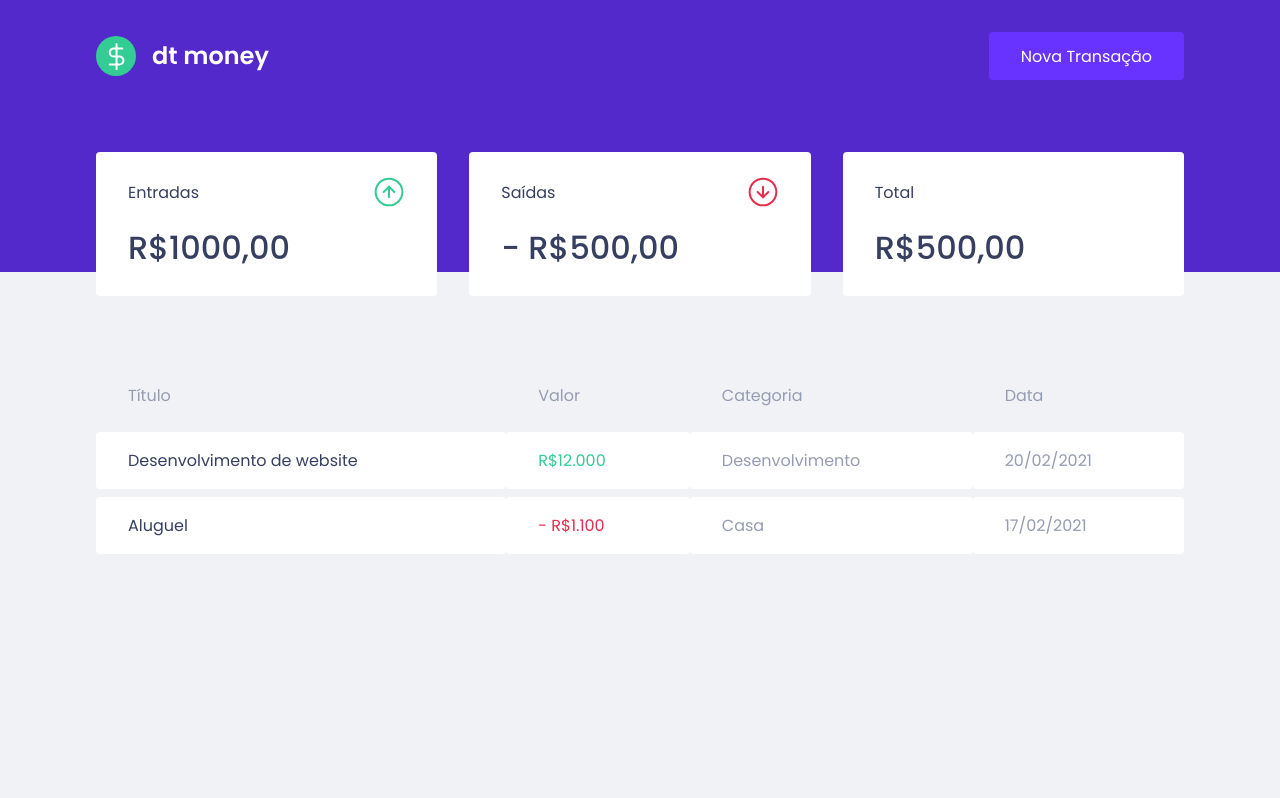
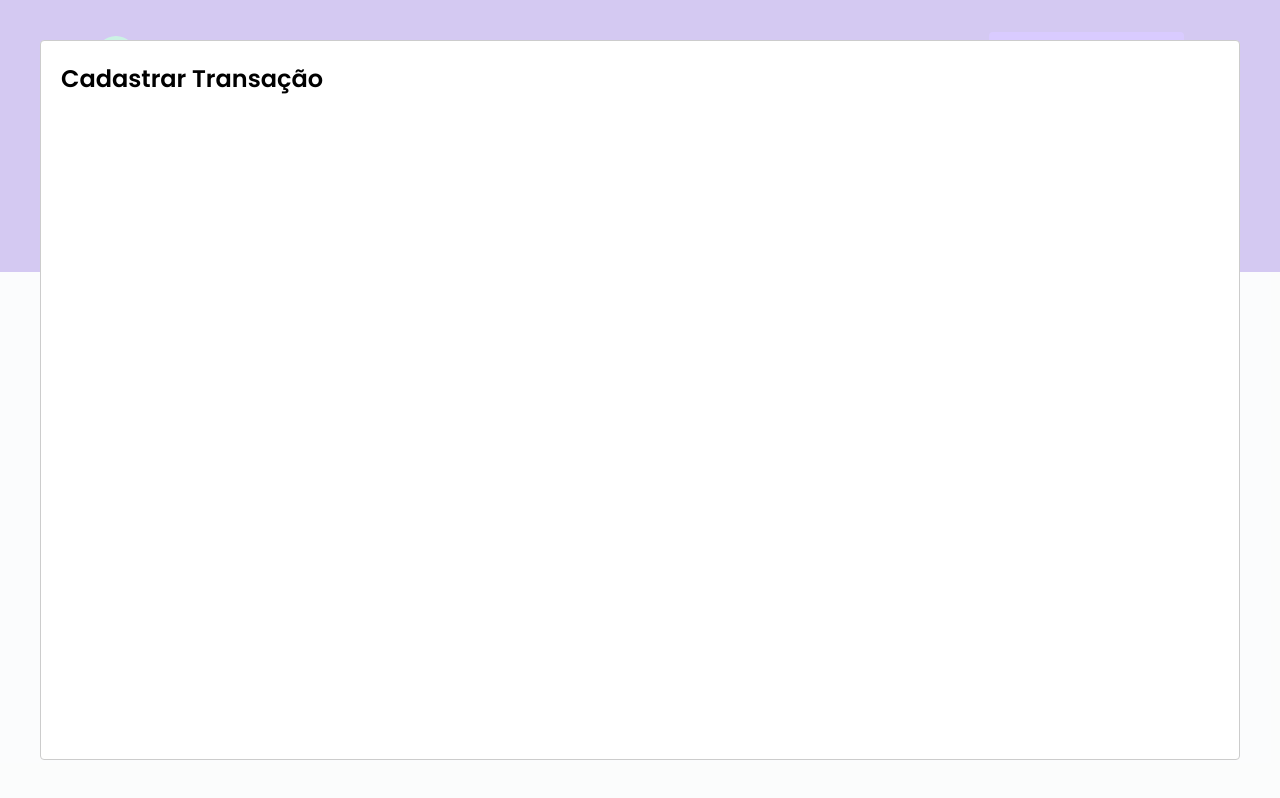
Before and after one commit to GOLIVEIRABR/dtmoney, a React (Create React App) app: page / in a window 1280 px wide. Both pictures are taken after a click on the button "Nova Transação". Built offline with nearby package versions, Linux system fonts and the light colour scheme; no server answers; what miragejs would draw is missing.

Commit message:
modal configurated

```diff
--- a/package.json
+++ b/package.json
@@ -7,6 +7,7 @@
     "miragejs": "^0.1.41",
     "react": "^17.0.2",
     "react-dom": "^17.0.2",
+    "react-modal": "^3.14.3",
     "react-scripts": "4.0.3",
     "styled-components": "^5.3.1",
     "web-vitals": "^1.0.1"
@@ -19,6 +20,7 @@
     "@types/node": "^12.0.0",
     "@types/react": "^17.0.0",
     "@types/react-dom": "^17.0.0",
+    "@types/react-modal": "^3.12.1",
     "@types/styled-components": "^5.1.14",
     "typescript": "^4.1.2"
   },
--- a/src/App.tsx
+++ b/src/App.tsx
@@ -1,12 +1,32 @@
+import { useState } from 'react';
+import Modal from 'react-modal';
 import { Dashboard } from "./components/Dashboard";
 import { Header } from "./components/Header";
 import { GlobalStyle } from "./styles/global";
 
+Modal.setAppElement('#root'); //questão de acessibilidade onde esconde a div root quando o modal é acionado
+
 export function App() {
+  const [isNewTransactionModalOPen, setIsNewTransactionModalOPen] = useState(false);
+
+  function handleOpenNewTransactionModal(){
+    setIsNewTransactionModalOPen(true);
+  }
+  function handleCloseNewTransactionModal(){
+    setIsNewTransactionModalOPen(false);
+  }
+
   return (
     <>
-      <Header/>
+      <Header onOpenNewTransactionModal={handleOpenNewTransactionModal}/>
       <Dashboard/>
+
+        <Modal
+          isOpen={isNewTransactionModalOPen}
+          onRequestClose={handleCloseNewTransactionModal}
+        >
+          <h2>Cadastrar Transação</h2>
+        </Modal>
       <GlobalStyle/>
     </>
   );
--- a/src/components/Header/index.tsx
+++ b/src/components/Header/index.tsx
@@ -1,16 +1,20 @@
 import logoImg from '../../assets/logo.svg';
 import { Container, Content } from './styles';
 
+type HeaderProps = {
+  onOpenNewTransactionModal: ()=> void;
+}
 
-
-export function Header(){
+export function Header({onOpenNewTransactionModal}: HeaderProps){
   return(
     <Container>
       <Content>
       <img src={logoImg} alt="dt money" />
-      <button type="button">
+      <button type="button" onClick={onOpenNewTransactionModal}>
         Nova Transação
       </button>
+
+
       </Content>
     </Container>
   )
```
Also changed, not shown: 1 other file (tests, documents, lock files or other folders).
